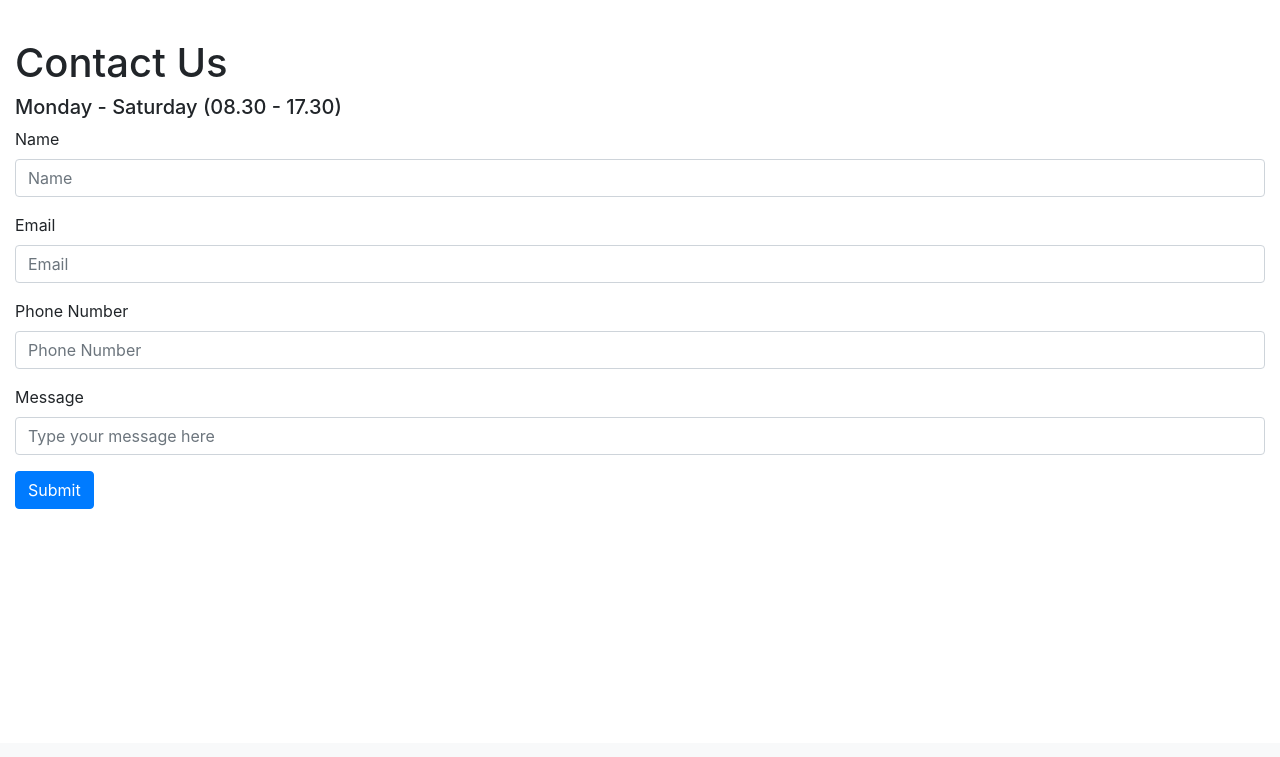
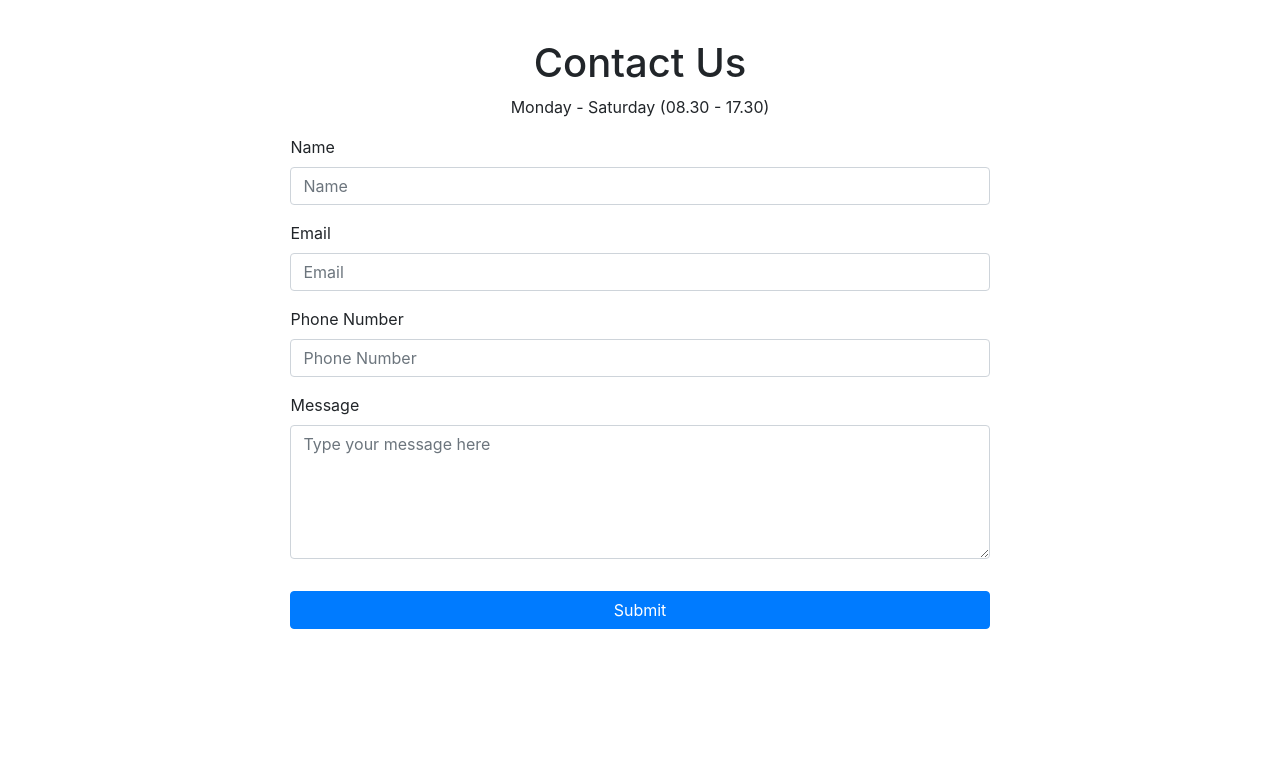
Before and after one commit to HansGio/MyChoice_PAW, a PHP site: page /contactUsUser.php in a window 1280 px wide. Shown: the part 57-814 px from the top of the page. Before the commit the page ends 566 px from the top, so only its background shows below. Run offline with PHP 8.4, Linux system fonts and the light colour scheme; the visitor is signed in with stand-in values (Sample User, id 1); some libraries are stand-ins or nearby versions.

Commit message:
edit contact us

```diff
--- a/dashboard/dashboardUser.php
+++ b/dashboard/dashboardUser.php
@@ -58,7 +58,7 @@ include '../db.php'
 						"></div>
                 <ul class="navbar-nav">
                     <?php
-                    if ($_SESSION['isLogin']) {
+                    if (isset($_SESSION['isLogin'])) {
                         echo '
                         <li class="nav-item">
                         <a class="nav-link" href="#">Hi, ' . $_SESSION['user']['name'] . '<i class="fas fa-user-circle fa-lg" aria-hidden="true"></i></a>
--- a/layoutUser/contactUsUser.php
+++ b/layoutUser/contactUsUser.php
@@ -3,44 +3,33 @@ include '../dashboard/dashboardUser.php'
 ?>
 
 <div class="container content">
-<div class="containercolumnis-10">
-    <div class="section">
-        <h1 class="title">Contact Us</h1>
-        <h5> Monday - Saturday (08.30 - 17.30) </h5>
+    <div class="d-flex justify-content-center text-center">
+        <div class="col-7">
+            <h1>Contact Us</h1>
+            <p> Monday - Saturday (08.30 - 17.30) </p>
             <form action="" method="post">
                 <div class="form-group col-xs4">
-                <label class="label">Name</label>
-                <div class="control col-xs-4">
+                    <label class="label text-left w-100">Name</label>
                     <input name="name" class="form-control" type="text" placeholder="Name">
-                    </div>
                 </div>
 
                 <div class="form-group">
-                    <label class="label">Email</label>
-                        <div class="control">
+                    <label class="label text-left w-100">Email</label>
                     <input name="email" class="form-control" type="email" placeholder="Email">
-                            </div>
                 </div>
 
                 <div class="form-group">
-                            <label class="label">Phone Number</label>
-                            <div class="control">
+                    <label class="label text-left w-100">Phone Number</label>
                     <input name="phone" class="form-control" type="number" placeholder="Phone Number">
-                            </div>
                 </div>
 
                 <div class="form-group">
-                            <label class="label">Message</label>
-                            <div class="control">
-                                <input name="message" class="form-control" type="text" placeholder="Type your message here">
-                            </div>
+                    <label class="label text-left w-100">Message</label>
+                    <textarea name="message" class="form-control" type="text" rows="5" placeholder="Type your message here"></textarea>
                 </div>
 
                 <div class="field is-grouped">
-                            <div class="control">
-                                <button name="" Type="button" class="btn btn-primary">Submit</button>
-                            </div>
-
+                    <button name="" Type="button" class="btn btn-primary w-100 mt-3">Submit</button>
                 </div>
             </form>
         </div>
--- a/process/logoutUserProcess.php
+++ b/process/logoutUserProcess.php
@@ -1,4 +1,5 @@
 <?php
+ob_start();
 session_start();
-$_SESSION['isLogin'] = false;
+session_destroy();
 header("location: ../layoutUser");
```
Lines whose indentation alone changed are shown as unchanged.
